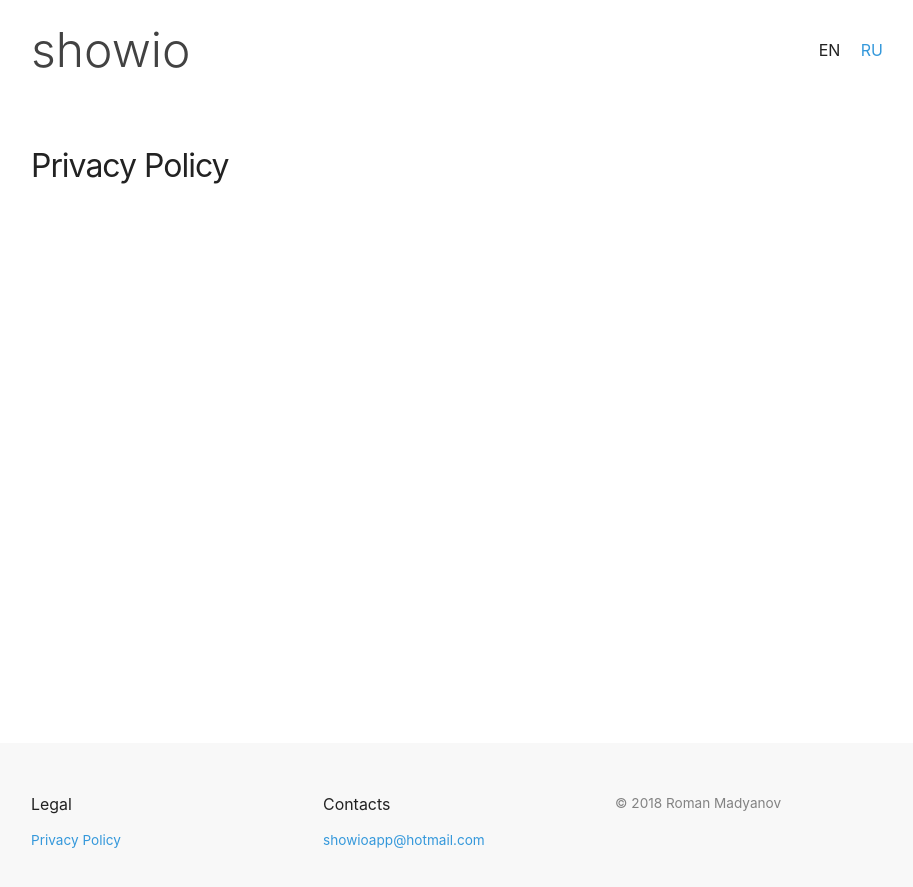
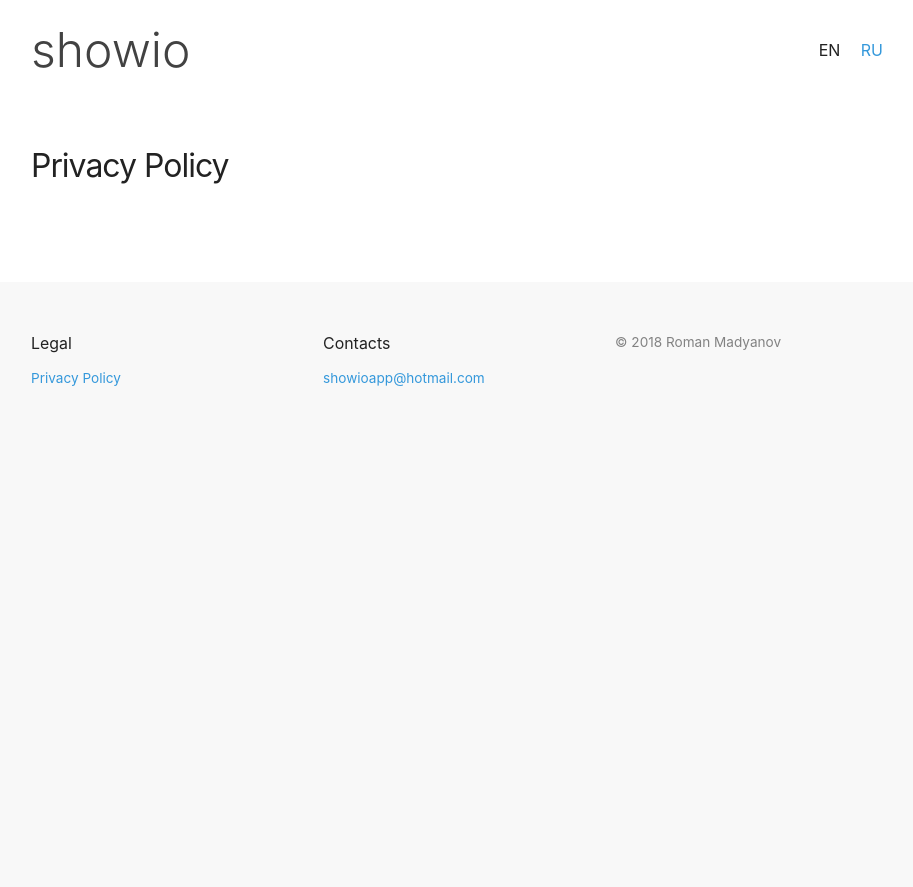
Before and after one commit to madyanov/madyanov.github.io, a Jekyll site: the page built from showio/en/privacy.md, in a window 1280 px wide. Shown: the top 887 px of the page, without its empty margins (179-1092 px from the left). Built offline with Jekyll 4.4.1, drawn with Linux system fonts in a browser that asks for light colours; some web fonts are replaced.

Commit message:
Add flex footer

```diff
--- a/_includes/footer.html
+++ b/_includes/footer.html
@@ -18,10 +18,12 @@
       </div>
 
       <div class="footer-col footer-col-3">
-        <p>&copy; {{ site.time | date: '%Y' }} {{ site.author }}</p>
+        &copy; {{ site.time | date: '%Y' }} {{ site.author }}
       </div>
     </div>
 
   </div>
 
 </footer>
+
+<div class="flex-footer"></div>
--- a/_sass/showio.scss
+++ b/_sass/showio.scss
@@ -14,10 +14,10 @@ $text-color:        #222 !default;
 $background-color:  #fff !default;
 $brand-color:       #3498DB !default;
 
-$grey-color:        #828282 !default;
-$grey-color-light:  lighten($grey-color, 40%) !default;
-$grey-color-dark:   darken($grey-color, 25%) !default;
-$grey-color-accent: #f8f8f8;
+$gray-color:        #828282 !default;
+$gray-color-light:  lighten($gray-color, 40%) !default;
+$gray-color-dark:   darken($gray-color, 25%) !default;
+$gray-color-accent: #f8f8f8;
 
 // Width of the content area
 $content-width:     960px !default;
--- a/_sass/showio/_layout.scss
+++ b/_sass/showio/_layout.scss
@@ -13,7 +13,7 @@
   &:hover,
   &:visited {
     text-decoration: none;
-    color: $grey-color-dark;
+    color: $gray-color-dark;
   }
 }
 
@@ -35,7 +35,12 @@
 .site-footer {
   @include relative-font-size(0.85);
   padding: $spacing-unit 0;
-  background-color: $grey-color-accent;
+  background-color: $gray-color-accent;
+}
+
+.flex-footer {
+  flex: 1;
+  background: $gray-color-accent;
 }
 
 .footer-heading {
@@ -44,7 +49,7 @@
 }
 
 .footer-col-wrapper {
-  color: $grey-color;
+  color: $gray-color;
   margin-left: -$spacing-unit / 2;
   @extend %clearfix;
 }
@@ -94,10 +99,6 @@
 /**
  * Page content
  */
-.page-content {
-  flex: 1;
-}
-
 .page-heading {
   @include relative-font-size(2);
 }
```
